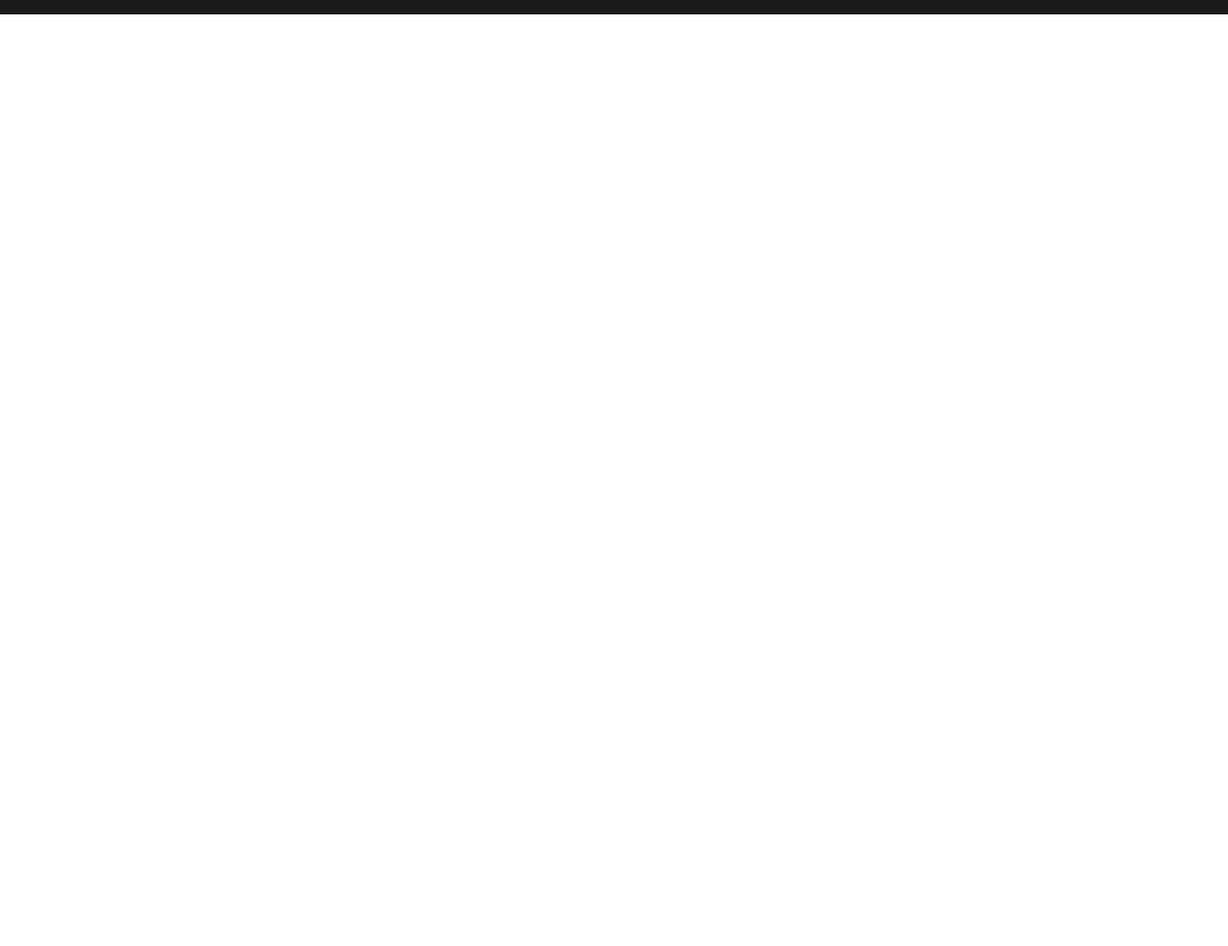
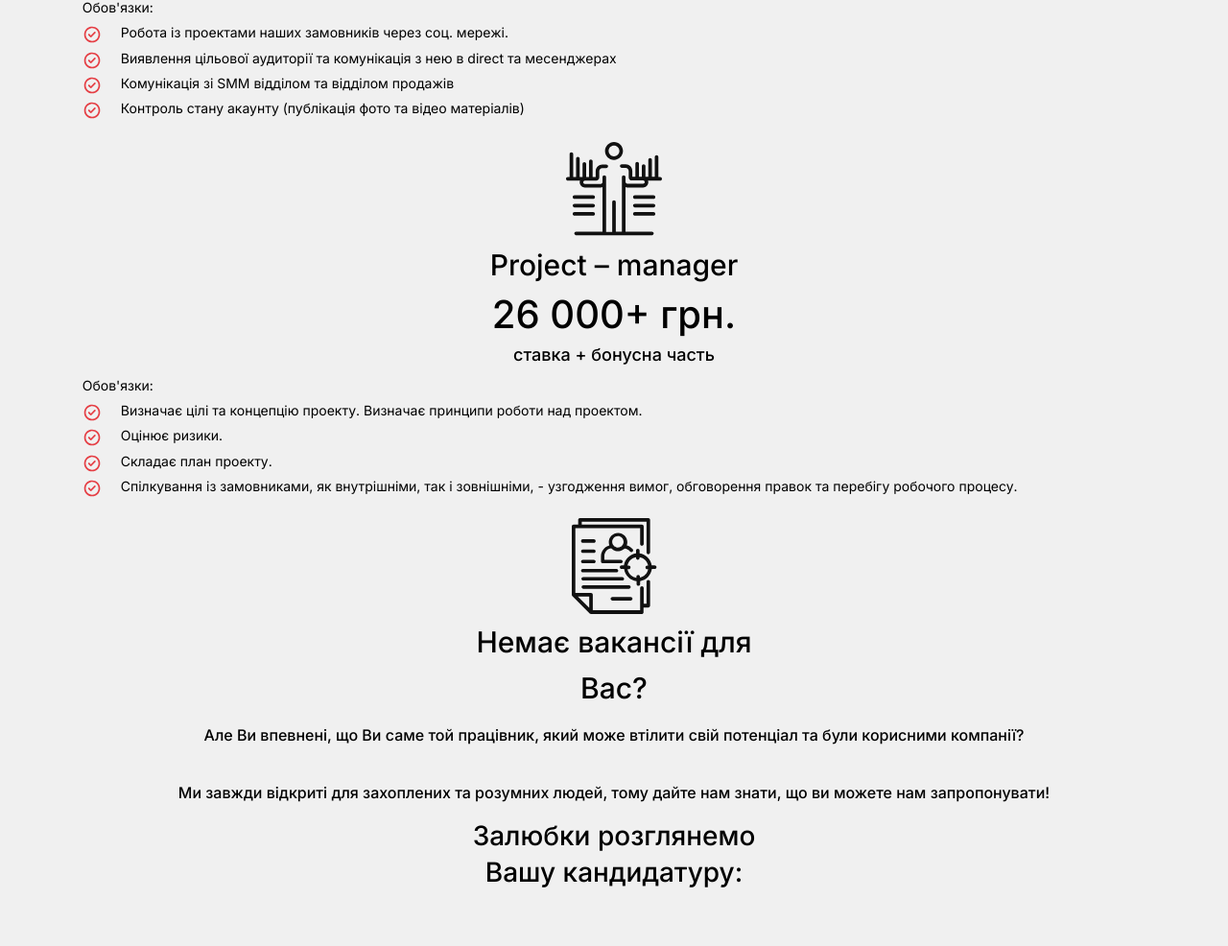
Before and after one commit to netmarketolog/new-addway, a website built with Parcel: page src/vacancies.html in a window 1280 px wide. Shown: the part 534-1520 px from the top of the page at 96% size. Before the commit the page ends 800 px from the top, so only its background shows below. Built offline with nearby package versions, Linux system fonts and the light colour scheme.

Commit message:
add vacancies mobile

```diff
--- a/src/partials/vacancies.html
+++ b/src/partials/vacancies.html
@@ -0,0 +1,79 @@
+<section class="vacancies">
+  <div class="vacancies__container container">
+    <h2 class="section-title">Вільні вакансії в компанії</h2>
+    <div class="vacancies__body">
+      <div class="vacancies__item">
+        <div class="vacancies__item-icon">
+          <img src="./images/vacancies-icon-1.svg" alt="" />
+        </div>
+        <h2 class="vacancies__item-title">Direct – менеджер</h2>
+        <div class="vacancies__item-salary">
+          20 000 грн.
+          <span>ставка + бонусна часть</span>
+        </div>
+        <div class="vacancies__item-duties">
+          <span>Обов'язки:</span>
+          <ul>
+            <li>Робота із проектами наших замовників через соц. мережі.</li>
+            <li>
+              Виявлення цільової аудиторії та комунікація з нею в direct та
+              месенджерах
+            </li>
+            <li>Комунікація зі SMM відділом та відділом продажів</li>
+            <li>
+              Контроль стану акаунту (публікація фото та відео матеріалів)
+            </li>
+          </ul>
+        </div>
+      </div>
+      <div class="vacancies__item">
+        <div class="vacancies__item-icon">
+          <img src="./images/vacancies-icon-2.svg" alt="" />
+        </div>
+        <h2 class="vacancies__item-title">Project – manager</h2>
+        <div class="vacancies__item-salary">
+          26 000+ грн.
+          <span>ставка + бонусна часть</span>
+        </div>
+        <div class="vacancies__item-duties">
+          <span>Обов'язки:</span>
+          <ul>
+            <li>
+              Визначає цілі та концепцію проекту. Визначає принципи роботи над
+              проектом.
+            </li>
+            <li>Оцінює ризики.</li>
+            <li>Складає план проекту.</li>
+            <li>
+              Спілкування із замовниками, як внутрішніми, так і зовнішніми, -
+              узгодження вимог, обговорення правок та перебігу робочого процесу.
+            </li>
+          </ul>
+        </div>
+      </div>
+      <div class="vacancies__item">
+        <div class="vacancies__item-icon">
+          <img src="./images/vacancies-icon-3.svg" alt="" />
+        </div>
+        <div class="vacancies__item-title">
+          Немає вакансії для <br />
+          Вас?
+        </div>
+        <div class="vacancies__item-text">
+          <p>
+            Але Ви впевнені, що Ви саме той працівник, який може втілити свій
+            потенціал та були корисними компанії? <br /><br />
+            Ми завжди відкриті для захоплених та розумних людей, тому дайте нам
+            знати, що ви можете нам запропонувати!
+          </p>
+        </div>
+        <div class="vacancies__item-contacts">
+          <h3>
+            Залюбки розглянемо <br />
+            Вашу кандидатуру:
+          </h3>
+        </div>
+      </div>
+    </div>
+  </div>
+</section>
--- a/src/sass/index.scss
+++ b/src/sass/index.scss
@@ -25,3 +25,4 @@
 @import './advantage';
 @import './sheme.scss';
 @import './digital.scss';
+@import './vacancies.scss';
--- /dev/null
+++ b/src/sass/vacancies.scss
@@ -0,0 +1,99 @@
+.vacancies {
+  padding: 30px 0;
+  background-color: var(--background-pages);
+}
+.vacancies__container {
+}
+.container {
+}
+.section-title {
+  font-size: 30px;
+  font-weight: 500;
+  line-height: 1.4;
+  text-align: center;
+  margin-bottom: 25px;
+}
+.vacancies__body {
+  display: grid;
+  grid-template-columns: 1fr;
+  gap: 10px;
+  font-size: 14px;
+  line-height: 1.88;
+  font-weight: 400;
+  font-family: Inter, sans-serif;
+}
+.vacancies__item {
+  position: relative;
+  display: flex;
+  flex-direction: column;
+  align-items: center;
+  width: 100%;
+  padding: 0 0 10px 0;
+}
+.vacancies__item:not(:last-child)::before {
+  right: auto;
+  top: auto;
+  bottom: 5px;
+  width: 50%;
+  height: 1px;
+}
+.vacancies__item-icon {
+  margin-bottom: 5px;
+}
+.vacancies__item-title {
+  min-height: auto;
+  font-weight: 500;
+  font-size: 30px;
+  line-height: 1.6;
+  text-align: center;
+}
+.vacancies__item-salary {
+  display: flex;
+  flex-direction: column;
+  align-items: center;
+  font-weight: 500;
+  line-height: 1.4;
+  font-size: 40px;
+}
+.vacancies__item-salary span {
+  font-size: 18px;
+  line-height: 1.56;
+}
+.vacancies__item-duties {
+  margin-top: 5px;
+  width: 100%;
+  align-self: flex-start;
+}
+.vacancies__item-duties ul li {
+  position: relative;
+  padding-left: 40px;
+  margin-top: 0;
+}
+.vacancies__item-duties ul li::before {
+  content: '';
+  background-image: url(../images/approve.svg);
+  background-repeat: no-repeat;
+  background-size: contain;
+  position: absolute;
+  left: 0;
+  top: 5px;
+  width: 20px;
+  height: 20px;
+}
+
+.vacancies__item-text {
+  font-size: 16px;
+  line-height: 1.88;
+  text-align: center;
+  font-weight: 500;
+  margin: 10px 0;
+}
+.vacancies__item-contacts {
+  text-align: center;
+}
+.vacancies__item-contacts h3 {
+  font-weight: 500;
+  font-size: 28px;
+  line-height: 1.36;
+  margin-bottom: 20px;
+}
```
Also changed, not shown: src/images/approve.svg (added), src/images/vacancies-icon-1.svg (added), src/images/vacancies-icon-2.svg (added), src/images/vacancies-icon-3.svg (added).
